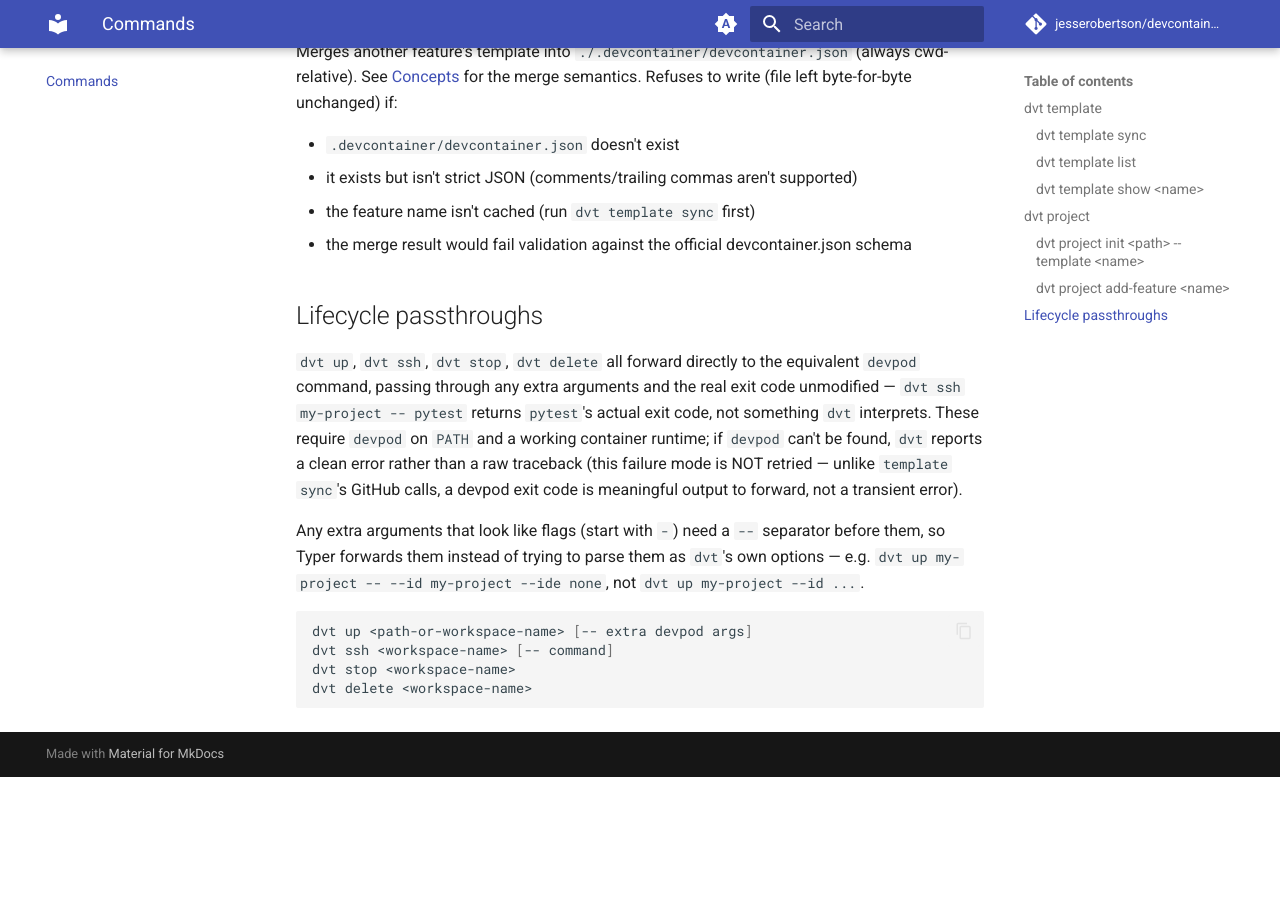
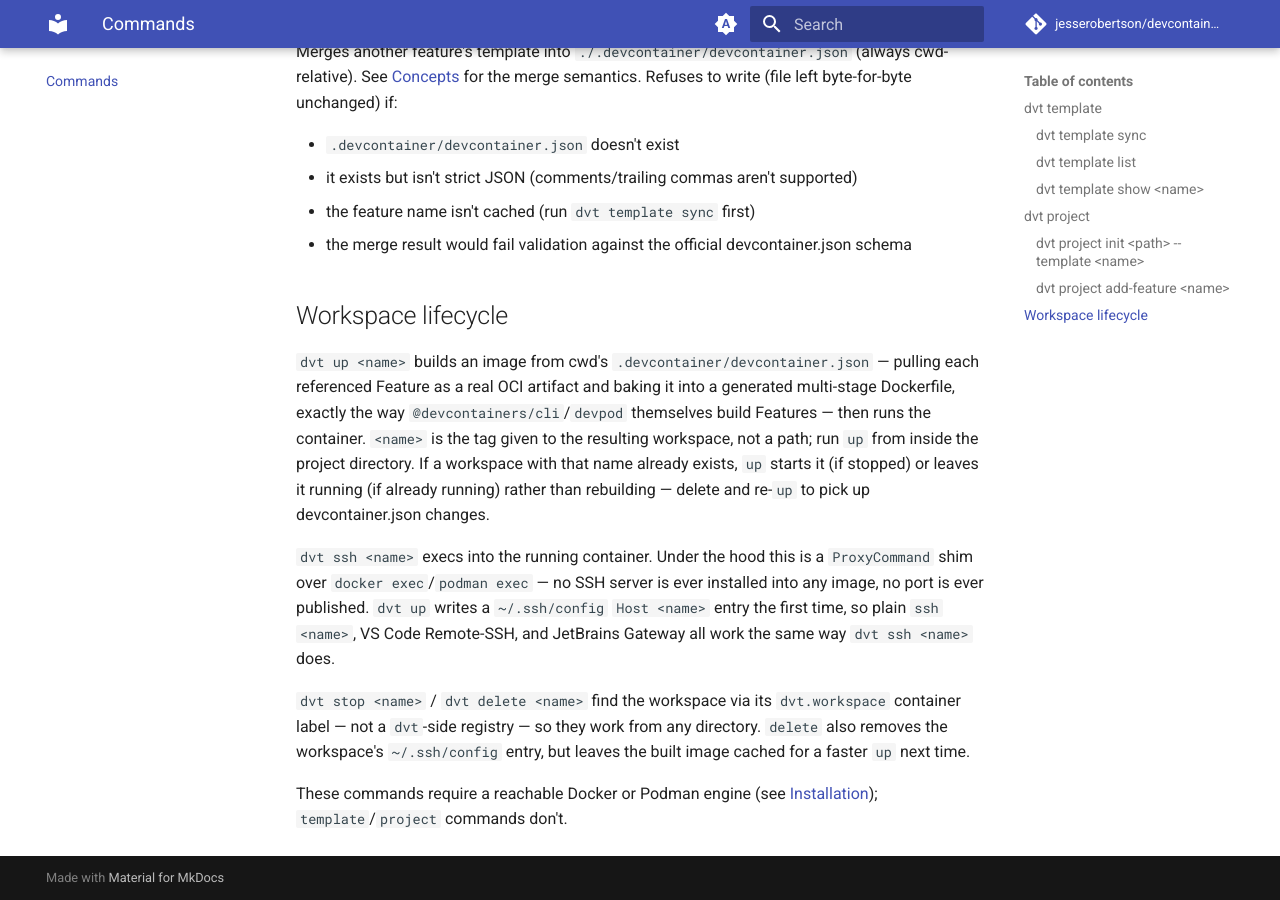
Before and after one commit to jesserobertson/devcontainers, an MkDocs documentation site: the page built from dvt/docs/content/commands.md, in a window 1280 px wide and 900 px high, scrolled down 964 px. Built offline with MkDocs 1.6.1 and Material for MkDocs 9.7.7, drawn with Linux system fonts in a browser that asks for light colours; comment, search, counter and statistics services are not loaded; before the commit the page ends 1741 px from its top, so only the background shows below that.

Commit message:
test(dvt): replace devpod integration test with native runtime lifecycle test, update docs
Co-Authored-By: Claude Sonnet 5 <noreply@anthropic.com>
Claude-Session: https://claude.ai/code/session_01PBMNyPxWoh9t54RyoaeavE

````diff
--- a/dvt/docs/content/commands.md
+++ b/dvt/docs/content/commands.md
@@ -39,23 +39,27 @@ left byte-for-byte unchanged) if:
 - the feature name isn't cached (run `dvt template sync` first)
 - the merge result would fail validation against the official devcontainer.json schema
 
-## Lifecycle passthroughs
+## Workspace lifecycle
 
-`dvt up`, `dvt ssh`, `dvt stop`, `dvt delete` all forward directly to the equivalent `devpod`
-command, passing through any extra arguments and the real exit code unmodified — `dvt ssh
-my-project -- pytest` returns `pytest`'s actual exit code, not something `dvt` interprets.
-These require `devpod` on `PATH` and a working container runtime; if `devpod` can't be found,
-`dvt` reports a clean error rather than a raw traceback (this failure mode is NOT retried —
-unlike `template sync`'s GitHub calls, a devpod exit code is meaningful output to forward,
-not a transient error).
+`dvt up <name>` builds an image from cwd's `.devcontainer/devcontainer.json` — pulling
+each referenced Feature as a real OCI artifact and baking it into a generated
+multi-stage Dockerfile, exactly the way `@devcontainers/cli`/`devpod` themselves
+build Features — then runs the container. `<name>` is the tag given to the
+resulting workspace, not a path; run `up` from inside the project directory. If a
+workspace with that name already exists, `up` starts it (if stopped) or leaves it
+running (if already running) rather than rebuilding — delete and re-`up` to pick up
+devcontainer.json changes.
 
-Any extra arguments that look like flags (start with `-`) need a `--` separator before them,
-so Typer forwards them instead of trying to parse them as `dvt`'s own options — e.g.
-`dvt up my-project -- --id my-project --ide none`, not `dvt up my-project --id ...`.
+`dvt ssh <name>` execs into the running container. Under the hood this is a
+`ProxyCommand` shim over `docker exec`/`podman exec` — no SSH server is ever
+installed into any image, no port is ever published. `dvt up` writes a
+`~/.ssh/config` `Host <name>` entry the first time, so plain `ssh <name>`, VS Code
+Remote-SSH, and JetBrains Gateway all work the same way `dvt ssh <name>` does.
 
-```bash
-dvt up <path-or-workspace-name> [-- extra devpod args]
-dvt ssh <workspace-name> [-- command]
-dvt stop <workspace-name>
-dvt delete <workspace-name>
-```
+`dvt stop <name>` / `dvt delete <name>` find the workspace via its `dvt.workspace`
+container label — not a `dvt`-side registry — so they work from any directory.
+`delete` also removes the workspace's `~/.ssh/config` entry, but leaves the built
+image cached for a faster `up` next time.
+
+These commands require a reachable Docker or Podman engine (see
+[Installation](installation.md)); `template`/`project` commands don't.
````
Also changed, not shown: dvt/docs/content/concepts.md (+25 -0 lines), dvt/docs/content/installation.md (+2 -3 lines), 3 other files.
